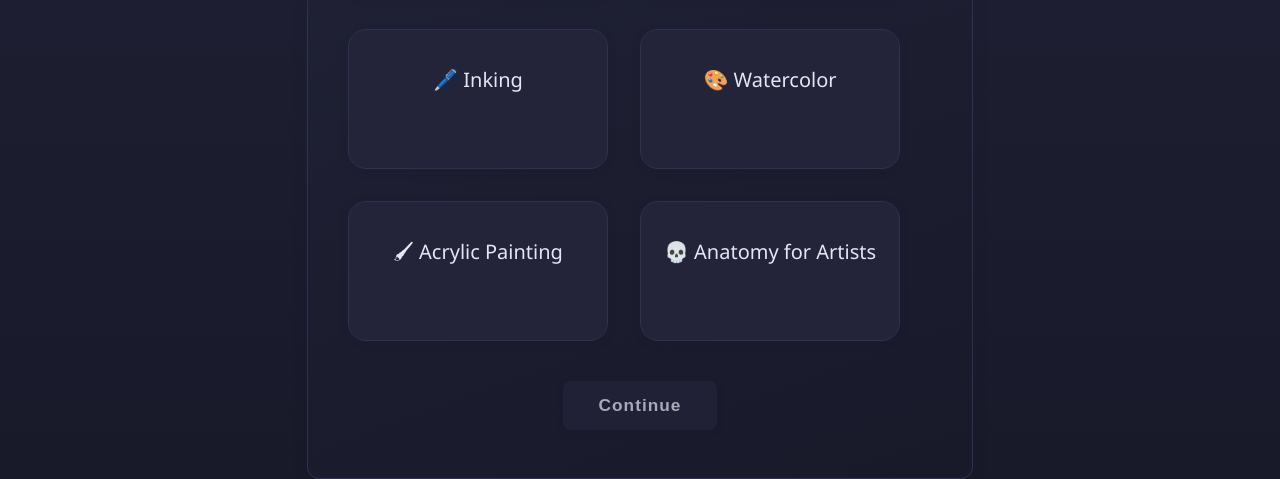
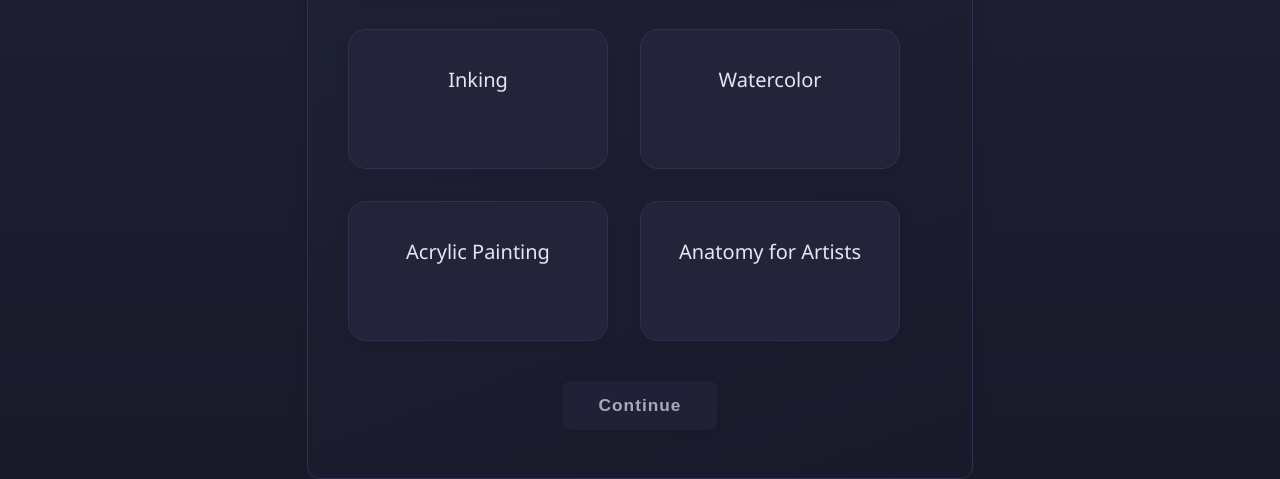
Before and after one commit to lorenzt8aurelius/Artpath, a plain HTML site: page learn.html in a window 1280 px wide. Shown: the part 567-1046 px from the top of the page. Drawn offline with Linux system fonts and the light colour scheme.

Commit message:
Initial changes

```diff
--- a/learn.html
+++ b/learn.html
@@ -28,13 +28,13 @@
       <div class="topic-grid" style="margin-bottom: 2.5rem;">
         <div class="topic-card" onclick="toggleTopic('Sketching')">
           <img src="sketching-icon.svg" alt="" style="width:32px; margin-bottom:8px;" />
-          ✏️ Sketching
+           Sketching
         </div>
         <div class="topic-card" onclick="toggleTopic('Charcoal Art')">🖤 Charcoal Art</div>
-        <div class="topic-card" onclick="toggleTopic('Inking')">🖊️ Inking</div>
-        <div class="topic-card" onclick="toggleTopic('Watercolor')">🎨 Watercolor</div>
-        <div class="topic-card" onclick="toggleTopic('Acrylic')">🖌 Acrylic Painting</div>
-        <div class="topic-card" onclick="toggleTopic('Anatomy')">💀 Anatomy for Artists</div>
+        <div class="topic-card" onclick="toggleTopic('Inking')"> Inking</div>
+        <div class="topic-card" onclick="toggleTopic('Watercolor')"> Watercolor</div>
+        <div class="topic-card" onclick="toggleTopic('Acrylic')"> Acrylic Painting</div>
+        <div class="topic-card" onclick="toggleTopic('Anatomy')"> Anatomy for Artists</div>
       </div>
       <button id="continue-button" onclick="continueAfterTopics()" disabled>Continue</button>
     </section>
```
